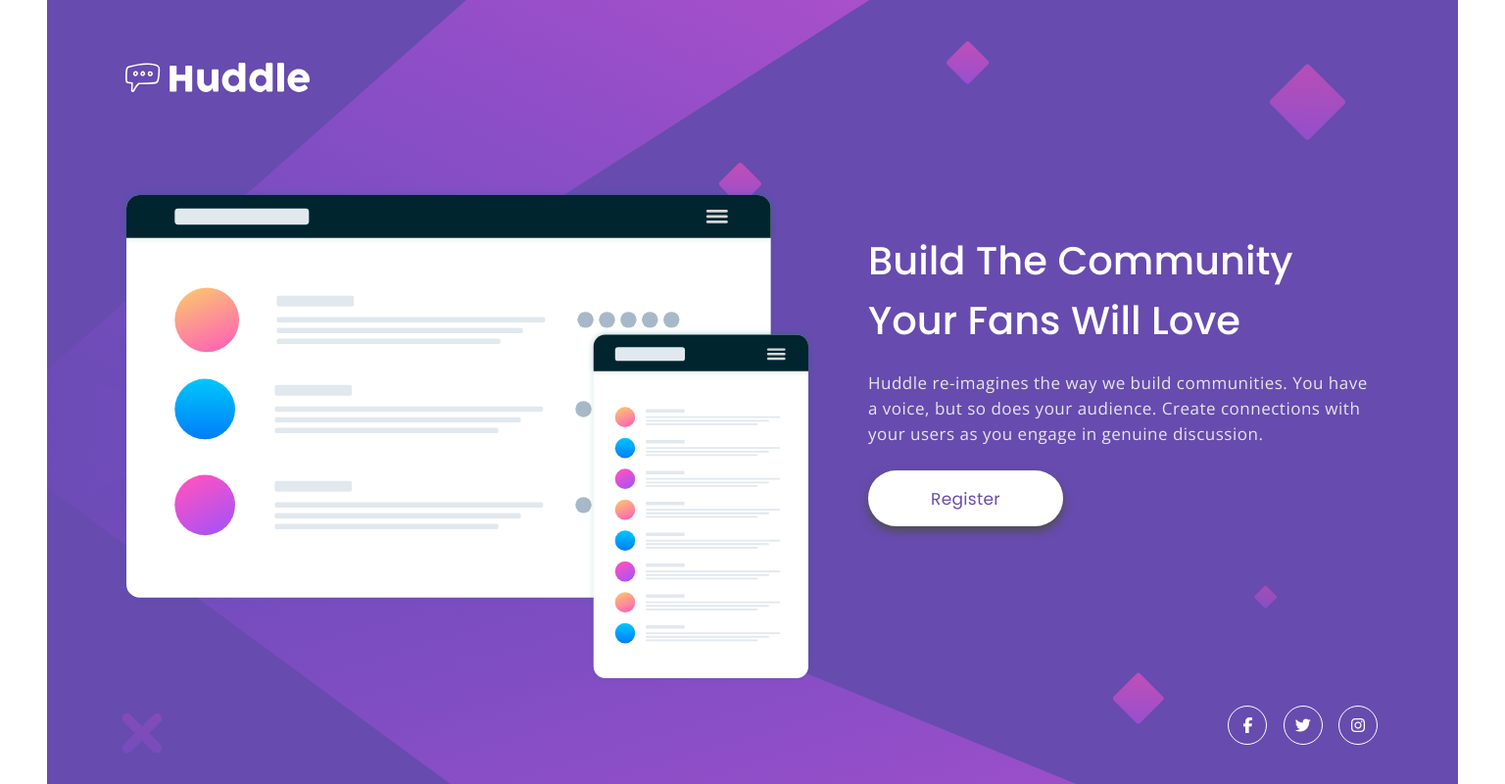
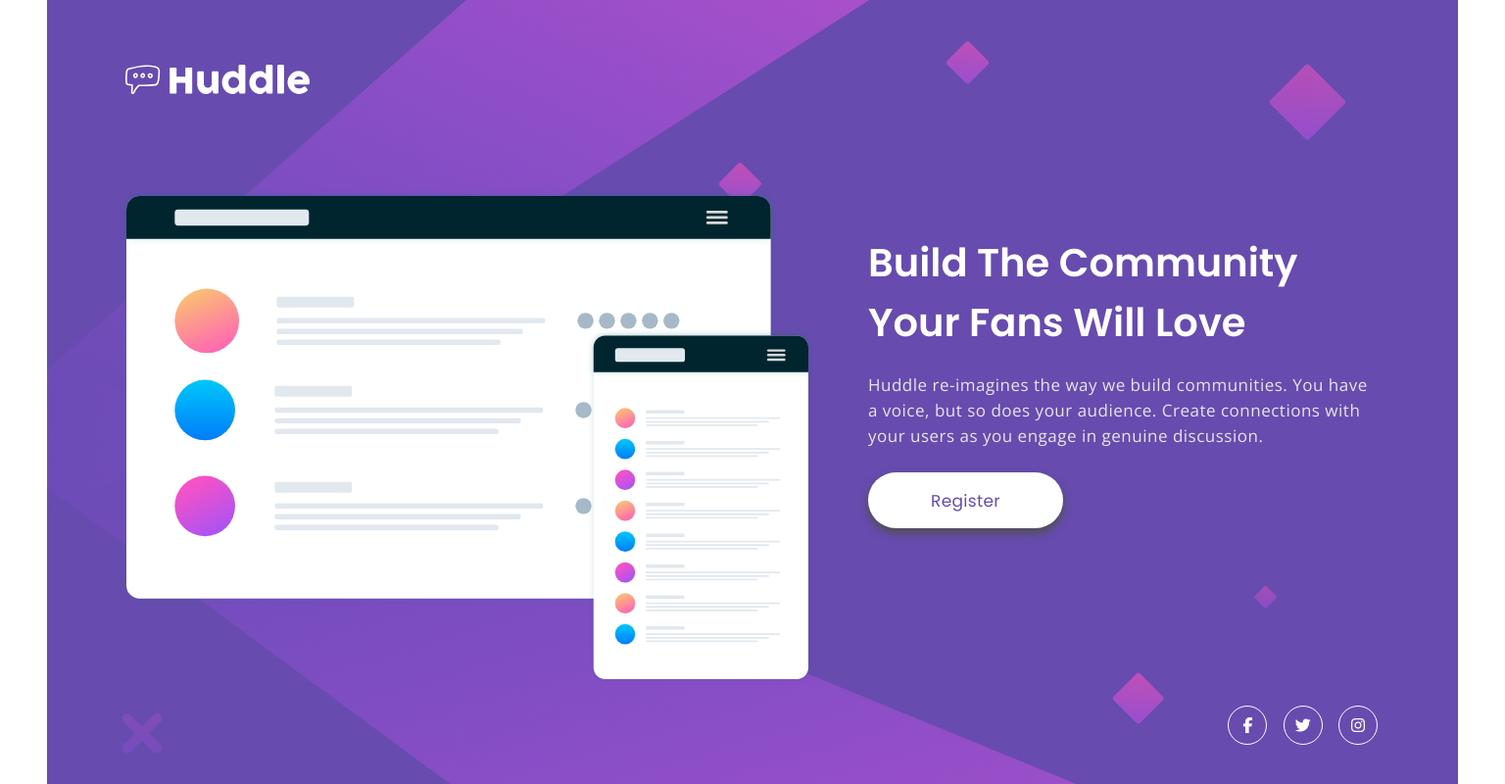
Before and after one commit to Donjr2/Frontend-Mentor---Huddle-landing-page-with-single-introductory-section-solution, a plain HTML site: page index.html in a window 1536 px wide. Shown: the whole page at 98% size. Drawn offline with Linux system fonts and the light colour scheme.

Commit message:
Update style.css

```diff
--- a/style.css
+++ b/style.css
@@ -191,10 +191,11 @@ img:first-child {
   }
   .top_area img:first-child {
     width: 203px;
+    padding-top: 2px;
   }
   .top_area img:nth-child(2) {
     width: 100%;
-    margin-bottom: 62px;
+    margin-bottom: 61px;
   }
 
   .bottom_area {
@@ -207,9 +208,9 @@ img:first-child {
 
   .bottom_area h1 {
     font-size: 2.5rem;
+    font-weight: 600;
     line-height: 3.8125rem;
     margin-top: 184px;
-    margin-top: 182px;
     margin-bottom: 20px;
   }
   .bottom_area p {
```
